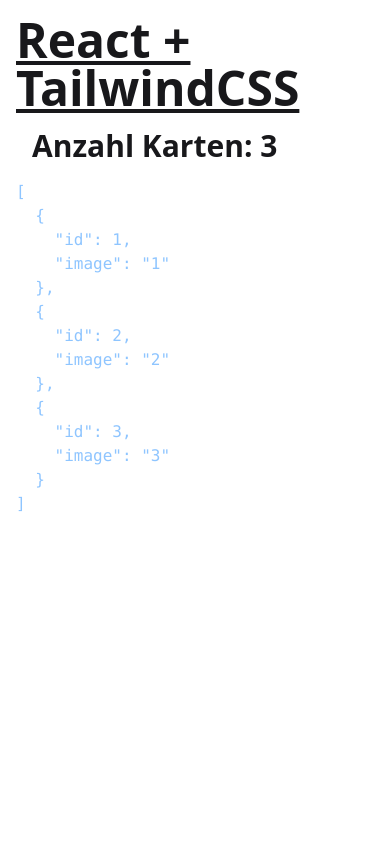
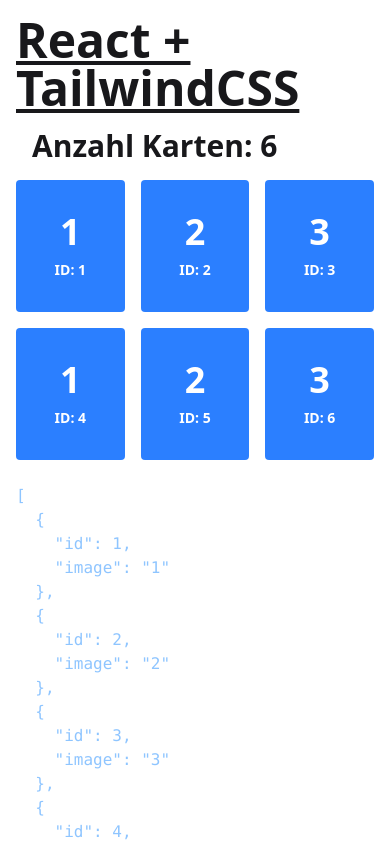
Before and after one commit to mw-codes/new-advanced-memory, a React (Vite) app: page / in a window 390 px wide. Shown: the top 844 px of the page. Built offline with nearby package versions, Linux system fonts and the light colour scheme.

Commit message:
first grid 2x3 no mobile view

```diff
--- a/src/App.jsx
+++ b/src/App.jsx
@@ -6,6 +6,9 @@
     { id: 1, image: "1" },
     { id: 2, image: "2" },
     { id: 3, image: "3" },
+    { id: 4, image: "1" },
+    { id: 5, image: "2" },
+    { id: 6, image: "3" },
   ];
 
   // useState INNERHALB der Komponente definieren
@@ -14,7 +17,7 @@
   // Test: Karten setzen
   useEffect(() => {
     setCards(memoryCards);
-    console.log("Karten wurden gesetzt!");
+    console.log("6 Karten wurden gesetzt!");
   }, []);
 
   // Debug-Info anzeigen
@@ -22,6 +25,17 @@
     <div className="p-4">
       <h1 className="text-5xl font-bold underline mb-4">React + TailwindCSS</h1>
       <p className="text-3xl font-bold m-4">Anzahl Karten: {cards.length}</p>
+      <div className="grid grid-cols-3 gap-4 mb-6">
+        {cards.map((card) => (
+          <div
+            key={card.id}
+            className="bg-blue-500 text-white p-8 rounded text-center text-4xl font-bold"
+          >
+            {card.image}
+            <div className="text-sm mt-2">ID: {card.id}</div>
+          </div>
+        ))}
+      </div>
       {/* DEBUG: Cards-Array als formatiertes JSON anzeigen */}
       <pre className="text-blue-300">{JSON.stringify(cards, null, 2)}</pre>
     </div>
```
